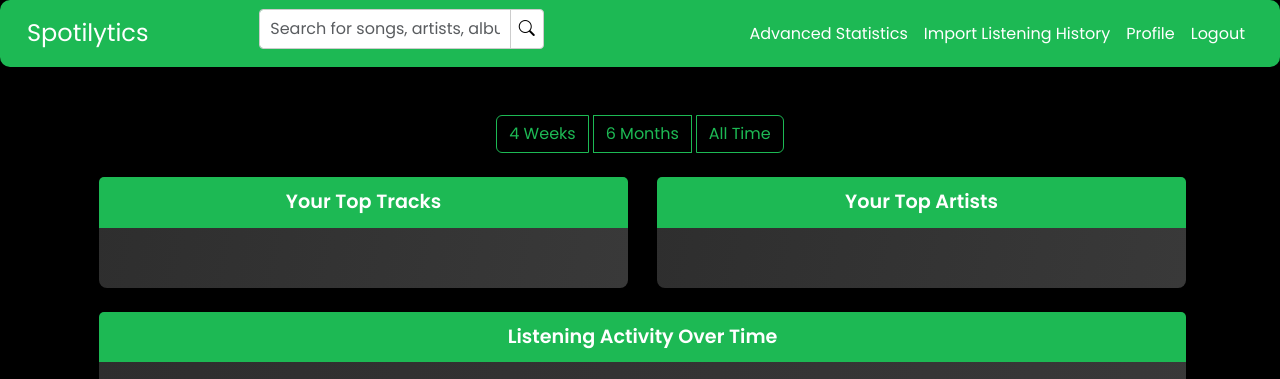
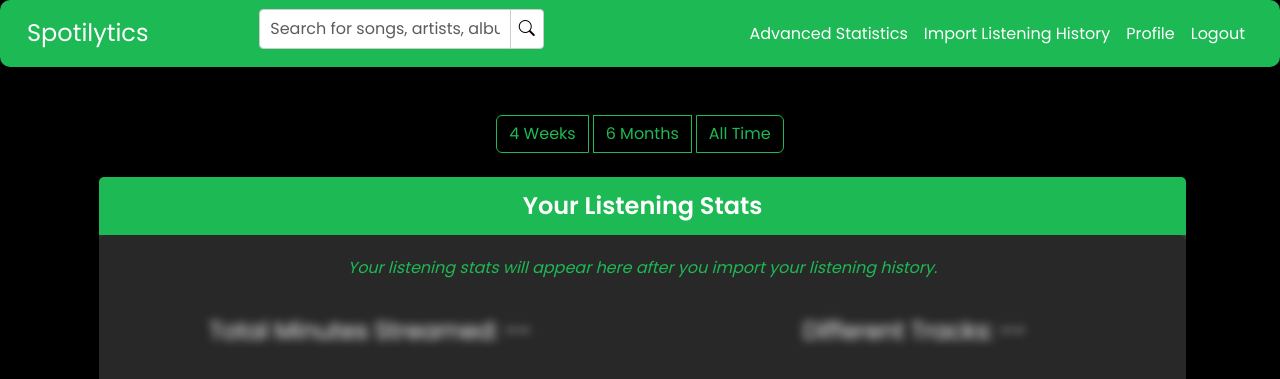
Before and after one commit to Edbo849/Spotilytics, a Django app: template music/templates/music/home.html in a window 1280 px wide. Shown: the top 379 px of the page. Run offline with Django 5.2, Linux system fonts and the light colour scheme; the template is opened without the code that fills it, so the values that code supplies are empty; parts of the project's set-up code (start-up, migrations or seed data) failed here and were passed over.

Commit message:
Added stats to home page, fixing song preview issue

```diff
--- a/music/models.py
+++ b/music/models.py
@@ -31,6 +31,7 @@ class PlayedTrack(models.Model):
     track_name = models.CharField(max_length=200)
     artist_name = models.CharField(max_length=200)
     album_name = models.CharField(max_length=200)
+    duration_ms = models.BigIntegerField(default=0)
 
     class Meta:
         unique_together = ("user", "stream_id", "played_at")
--- a/music/static/css/home.css
+++ b/music/static/css/home.css
@@ -132,3 +132,45 @@ h1, h2, h3, h4, h5, h6 {
     margin-bottom: 10px;
   }
 }
+
+.listening-stats-container .card-header {
+  background-color: #1DB954; /* Spotify green */
+  color: #ffffff;            /* White text */
+  font-size: 1.5rem;
+  text-align: center;
+  border-bottom: none;
+}
+
+/* Optional: Style the card body if needed */
+.listening-stats-container .card-body {
+  background-color: #282828; /* Match the background color */
+}
+.listening-stats {
+  display: flex;
+  flex-wrap: wrap;
+  justify-content: space-between;
+  text-align: center;
+}
+
+.listening-stats p {
+  font-size: 1.5rem; /* Make stats bigger */
+  color: #ffffff;    /* White text for labels */
+  margin: 15px 0;    /* Increase spacing between stats */
+  flex: 0 0 48%;     /* Two stats per row */
+}
+
+.listening-stats p .number {
+  color: #1DB954;    /* Spotify green for numbers */
+  font-weight: bold; /* Make numbers bold */
+}
+
+.message p {
+  color: #1DB954;
+  font-style: italic;
+  text-align: center;
+}
+
+.blurred {
+  filter: blur(5px);
+  pointer-events: none;
+}
--- a/music/templates/music/home.html
+++ b/music/templates/music/home.html
@@ -1,5 +1,7 @@
 {% extends 'base.html' %}
 {% load static %}
+{% load humanize %}
+
 {% block title %}
   Dashboard - Spotify Analytics
 {% endblock %}
@@ -17,6 +19,49 @@
 
   <!-- Dashboard Content -->
   <div class="container">
+    <div class="row">
+      <div class="col-md-12 mb-4">
+        <div class="card h-100 listening-stats-container">
+          <div class="card-header">Your Listening Stats</div>
+          <div class="card-body">
+            {% if listening_stats %}
+              <div class="listening-stats">
+                <p>
+                  Total Minutes Streamed: <span class="number">{{ listening_stats.total_minutes_streamed|floatformat:'0'|intcomma }}</span>
+                </p>
+                <p>
+                  Different Tracks: <span class="number">{{ listening_stats.different_tracks|intcomma }}</span>
+                </p>
+                <p>
+                  Different Artists: <span class="number">{{ listening_stats.different_artists|intcomma }}</span>
+                </p>
+                <p>
+                  Different Albums: <span class="number">{{ listening_stats.different_albums|intcomma }}</span>
+                </p>
+                <p>
+                  Total Days Streamed: <span class="number">{{ listening_stats.days_streamed|intcomma }}</span>
+                </p>
+                <p>
+                  Average Minutes Listened Per Day: <span class="number">{{ listening_stats.average_listening_time_per_day|floatformat:'0'|intcomma }}</span>
+                </p>
+              </div>
+            {% else %}
+              <div class="message">
+                <p>Your listening stats will appear here after you import your listening history.</p>
+              </div>
+              <div class="listening-stats blurred">
+                <p>Total Minutes Streamed: --</p>
+                <p>Different Tracks: --</p>
+                <p>Different Artists: --</p>
+                <p>Different Albums: --</p>
+                <p>Total Days Streamed: --</p>
+                <p>Average Listening Time per Day: -- minutes</p>
+              </div>
+            {% endif %}
+          </div>
+        </div>
+      </div>
+    </div>
     <div class="row">
       <!-- Top Tracks -->
       <div class="col-md-6 mb-4">
--- a/templates/base.html
+++ b/templates/base.html
@@ -1,4 +1,5 @@
 {% load static %}
+
 <!DOCTYPE html>
 <html lang="en">
   <head>
```
Also changed, not shown: music/spotify_api.py (+20 -7 lines), music/tasks.py (+19 -17 lines), music/utils.py (+43 -0 lines), music/views.py (+18 -0 lines), celerybeat-schedule.db, music/migrations/0007_playedtrack_duration_ms.py (added), 1 other file.
